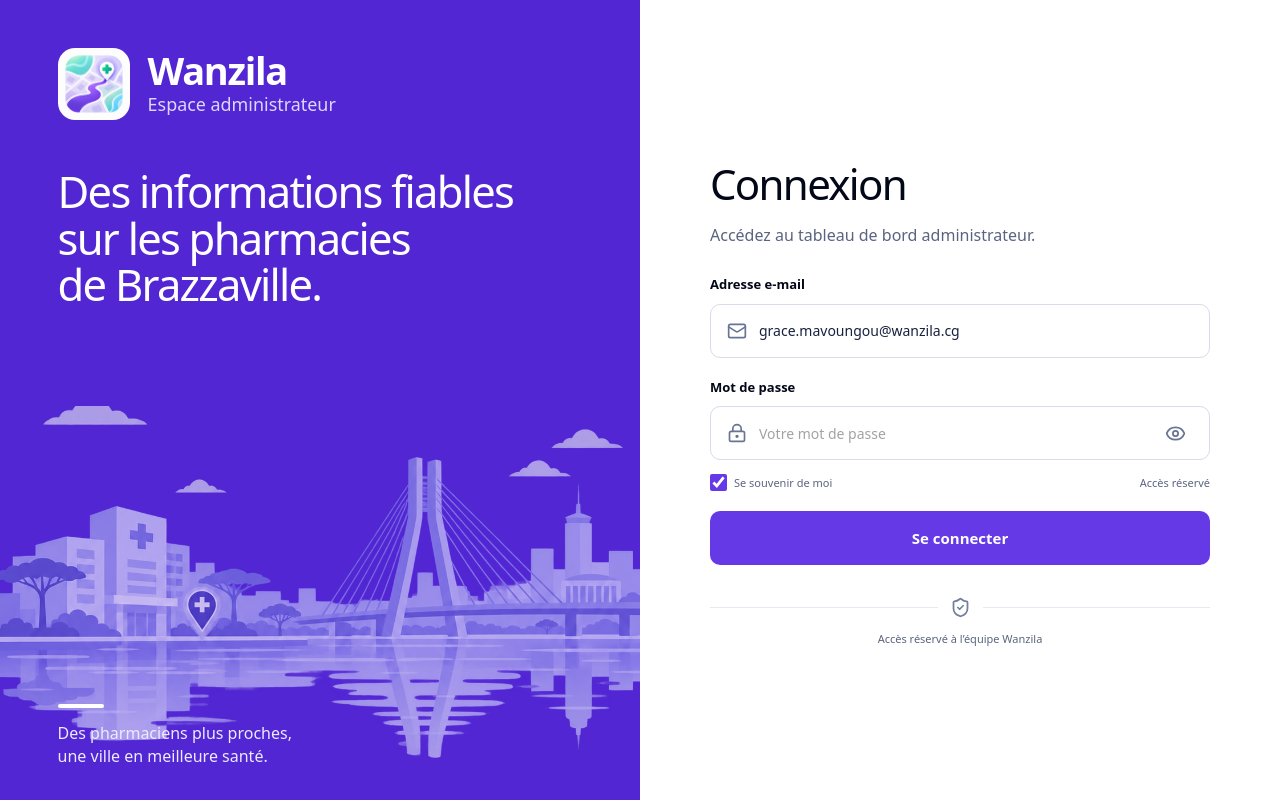
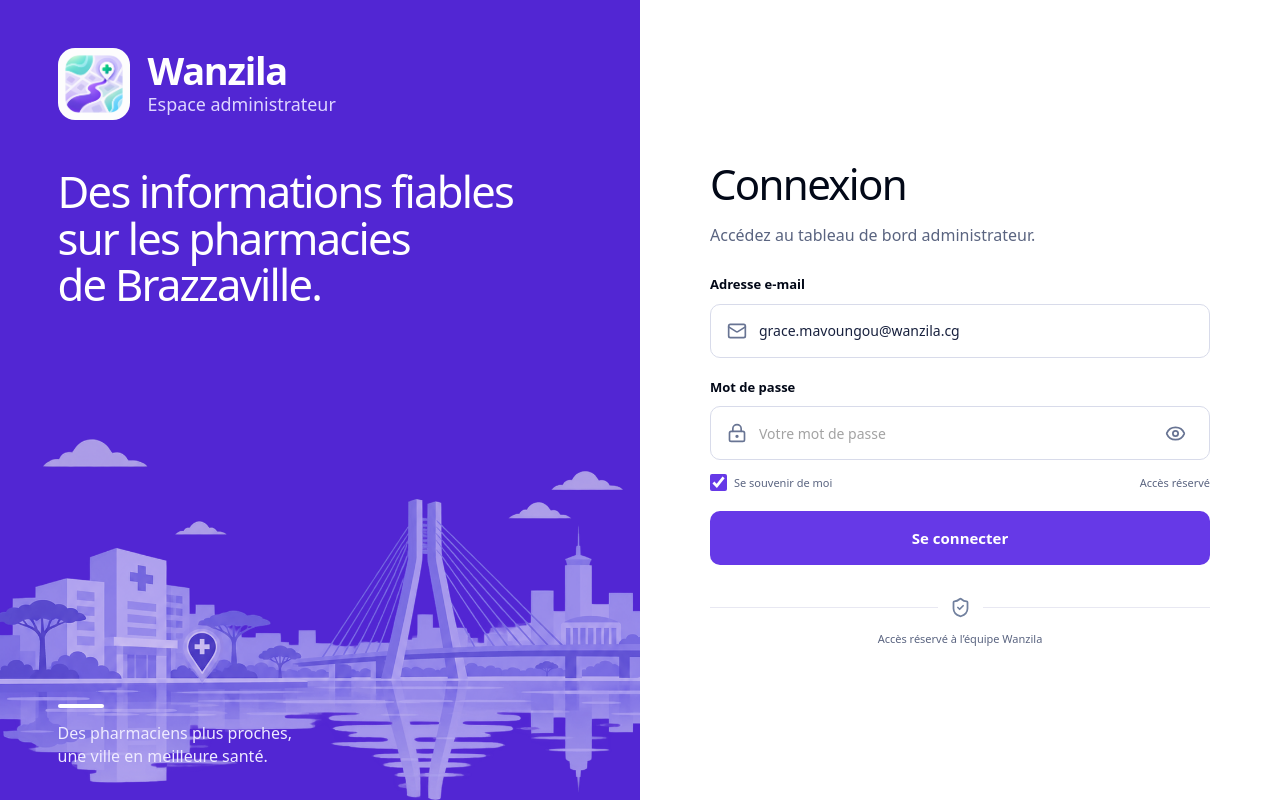
Before and after one commit to Osiris-Balonga/wanzila, a Next.js app: page /admin/login in a window 1280 px wide. Built offline with nearby package versions, Linux system fonts and the light colour scheme; no server answers.

Commit message:
fix(admin): polish login artwork and chart hover

```diff
--- a/app/admin/admin.css
+++ b/app/admin/admin.css
@@ -145,7 +145,7 @@
 .admin-login-brand__logo strong { font-size:clamp(28px,3vw,38px); line-height:1.05; letter-spacing:-.035em; }
 .admin-login-brand__logo small { color:#ded6ff; font-size:clamp(14px,1.4vw,18px); }
 .admin-login-brand h1 { position:relative; z-index:2; max-width:590px; margin:clamp(28px,6vh,64px) 0 0; font-size:clamp(34px,3.4vw,48px); line-height:1.07; letter-spacing:-.04em; text-wrap:balance; }
-.admin-login-brand__scene { position:absolute; z-index:-1; left:0; right:0; bottom:42px; height:min(44vh,380px); background:url('/illustrations/admin-city.png') center bottom / 100% auto no-repeat; opacity:.72; }
+.admin-login-brand__scene { position:absolute; z-index:-1; inset:0; background:url('/illustrations/admin-city.png') center bottom / 100% auto no-repeat; opacity:.72; }
 .admin-login-brand > p { position:absolute; z-index:2; left:9%; bottom:clamp(20px,4vh,42px); margin:0; padding-top:18px; color:#eeeaff; font-size:16px; line-height:1.45; }
 .admin-login-brand > p::before { content:''; position:absolute; top:0; left:0; width:46px; height:4px; border-radius:99px; background:#fff; }
 .admin-login-access { position:relative; min-height:0; display:grid; place-items:center; padding:clamp(24px,5vh,58px) 9%; }
@@ -217,7 +217,7 @@
   .admin-login { height:auto; min-height:100dvh; grid-template-columns:1fr; overflow:auto; }
   .admin-login-brand { min-height:420px; padding:38px 8%; }
   .admin-login-brand h1 { max-width:520px; margin-top:45px; font-size:34px; }
-  .admin-login-brand__scene { height:250px; bottom:0; background-size:80% auto; }
+  .admin-login-brand__scene { inset:0; height:auto; background-size:80% auto; }
   .admin-login-brand > p { display:none; }
   .admin-login-access { min-height:600px; }
 }
--- a/components/admin/AdminTrendChart.tsx
+++ b/components/admin/AdminTrendChart.tsx
@@ -57,7 +57,7 @@
                 stroke={series.color}
                 strokeWidth={2.5}
                 dot={{ r: 3, fill: '#fff', strokeWidth: 2 }}
-                activeDot={{ r: 5, fill: '#fff', strokeWidth: 3 }}
+                activeDot={{ r: 5, fill: series.color, stroke: '#fff', strokeWidth: 3 }}
                 isAnimationActive={false}
               />
             ))}
```
